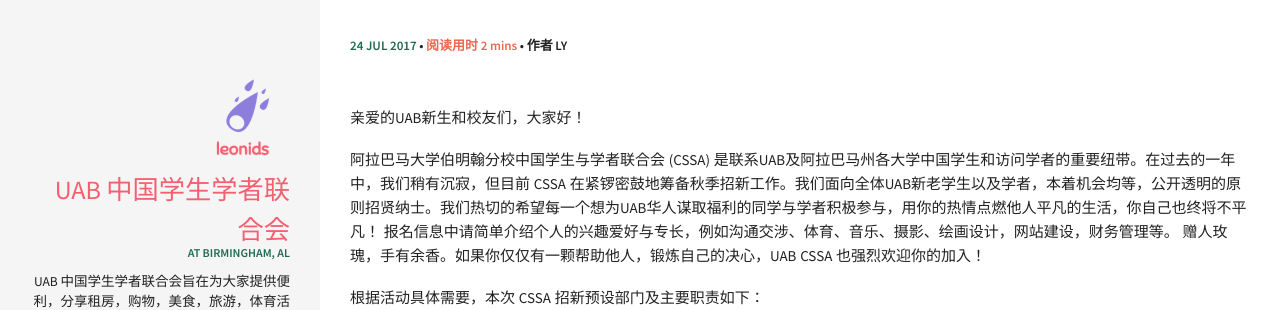
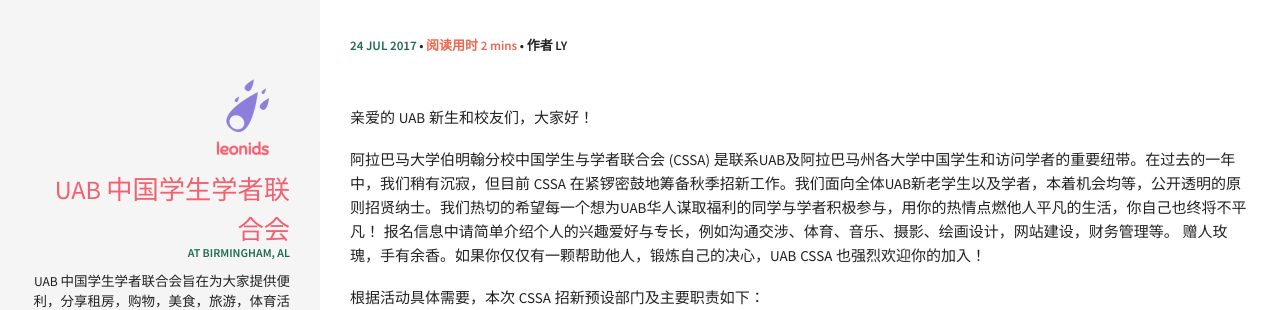
Before and after one commit to sctongye/uabcssa.github.io, a Jekyll site: the page built from _posts/2017-07-24-join-us.md, in a window 1280 px wide. Shown: the part 172-482 px from the top of the page. Built offline with Jekyll 4.4.1, drawn with Linux system fonts in a browser that asks for light colours.

Commit message:
need space between English and Chinese words

```diff
--- a/_posts/2017-07-24-join-us.md
+++ b/_posts/2017-07-24-join-us.md
@@ -8,7 +8,7 @@
 ---
 
 
-亲爱的UAB新生和校友们，大家好！
+亲爱的 UAB 新生和校友们，大家好！
 
 阿拉巴马大学伯明翰分校中国学生与学者联合会 (CSSA) 是联系UAB及阿拉巴马州各大学中国学生和访问学者的重要纽带。在过去的一年中，我们稍有沉寂，但目前 CSSA 在紧锣密鼓地筹备秋季招新工作。我们面向全体UAB新老学生以及学者，本着机会均等，公开透明的原则招贤纳士。我们热切的希望每一个想为UAB华人谋取福利的同学与学者积极参与，用你的热情点燃他人平凡的生活，你自己也终将不平凡！
 报名信息中请简单介绍个人的兴趣爱好与专长，例如沟通交涉、体育、音乐、摄影、绘画设计，网站建设，财务管理等。
```
